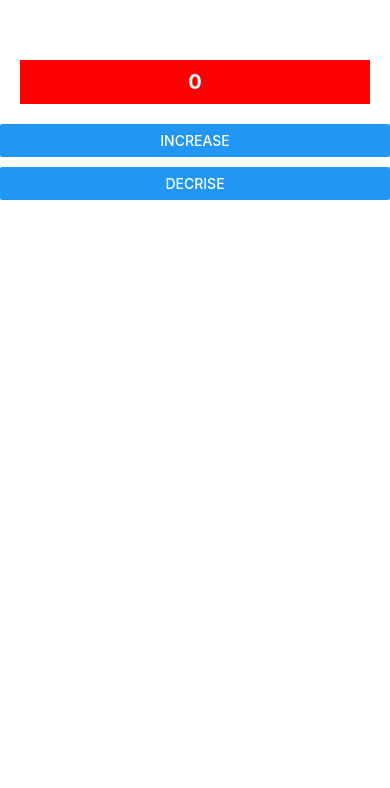
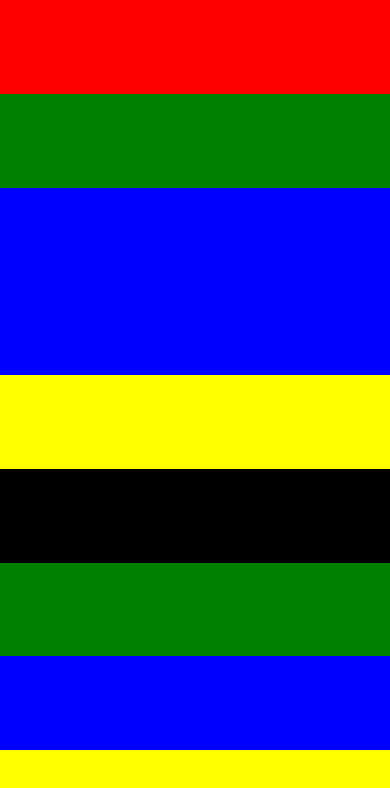
Before and after one commit to pmdev71/react-native-basic, a React Native app: screen / in a window 390 px wide. Shown: the top 788 px of the page. Built offline with nearby package versions, Linux system fonts and the light colour scheme.

Commit message:
devide display by using flex on style

```diff
--- a/App.js
+++ b/App.js
@@ -17,24 +17,16 @@ import { useState, useEffect } from 'react';
 import styles from './style';
 
 export default function App() {
-  const [number, setNumber] = useState(0);
-
-  useEffect(() => {
-    console.warn('DOM updated', number);
-    // if (number > 10) {
-    //   console.warn('Name updated', number);
-    // }
-  });
-
   return (
-    <View style={styles.container}>
-      <Text style={styles.textStyle}>{number}</Text>
-      <View style={{ marginBottom: 10 }}>
-        <Button title="Increase" onPress={() => setNumber(number + 1)} />
-      </View>
-      <View style={{ marginBottom: 10 }}>
-        <Button title="Decrise" onPress={() => setNumber(number - 1)} />
-      </View>
+    <View style={{ flex: 1 }}>
+      <View style={{ backgroundColor: 'red', flex: 1 }}></View>
+      <View style={{ backgroundColor: 'green', flex: 1 }}></View>
+      <View style={{ backgroundColor: 'blue', flex: 2 }}></View>
+      <View style={{ backgroundColor: 'yellow', flex: 1 }}></View>
+      <View style={{ backgroundColor: 'black', flex: 1 }}></View>
+      <View style={{ backgroundColor: 'green', flex: 1 }}></View>
+      <View style={{ backgroundColor: 'blue', flex: 1 }}></View>
+      <View style={{ backgroundColor: 'yellow', flex: 1 }}></View>
     </View>
   );
 }
```
